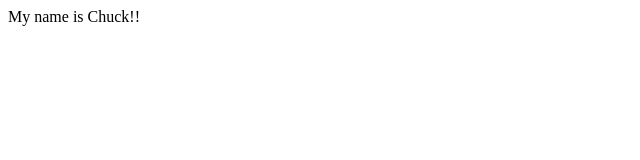
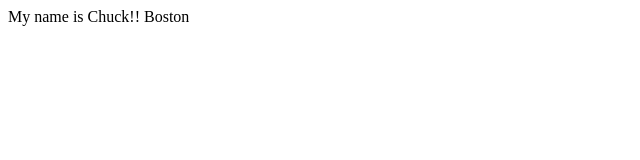
Before and after one commit to ClassChuckT1/first-git-hub-project, a plain HTML site: page index.html in a window 1280 px wide. Shown: the full height of the page, 0-640 px from the left. Drawn offline with Linux system fonts and the light colour scheme.

Commit message:
Added Boston

```diff
--- a/index.html
+++ b/index.html
@@ -6,6 +6,6 @@
     <title>Document</title>
 </head>
 <body>
-    My name is Chuck!!
+    My name is Chuck!! Boston
 </body>
 </html>
```
